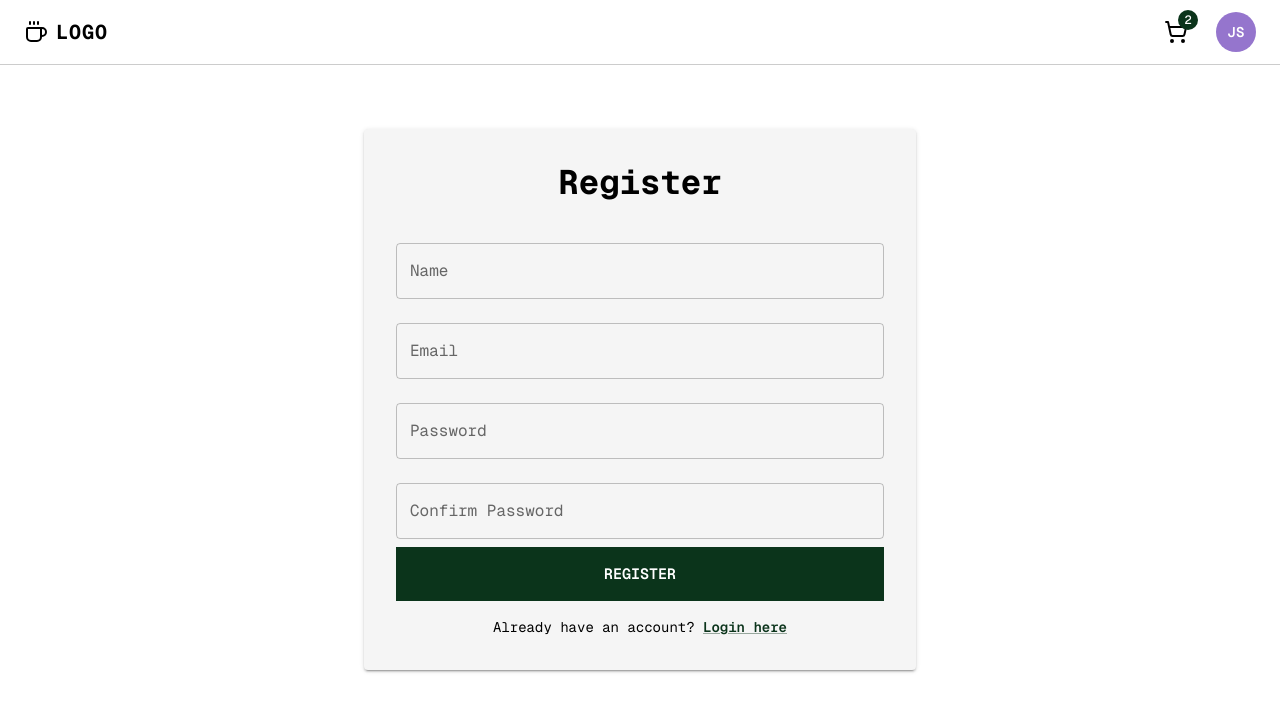
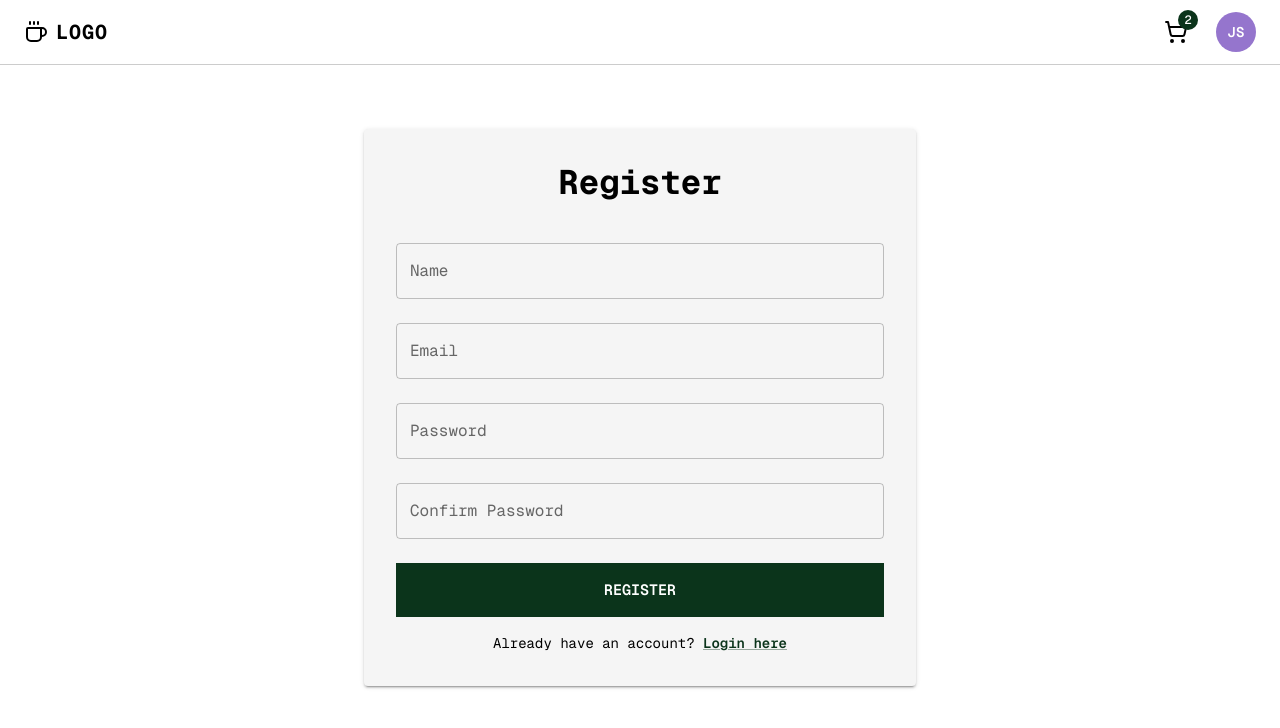
Before and after one commit to faizisyellow/indocoffee-web, a React (Vite) app: page /register in a window 1280 px wide. Shown: the top 728 px of the page. Built offline with nearby package versions, Linux system fonts and the light colour scheme.

Commit message:
Fix: Margin vertical button register in register form page

```diff
--- a/src/pages/RegisterPage.tsx
+++ b/src/pages/RegisterPage.tsx
@@ -217,7 +217,7 @@ export default function RegisterPage() {
             fullWidth
             variant="contained"
             size="large"
-            sx={{ py: 1.5, mb: 2 }}
+            sx={{ py: 1.5, my: 2 }}
           >
             REGISTER
           </Button>
```
